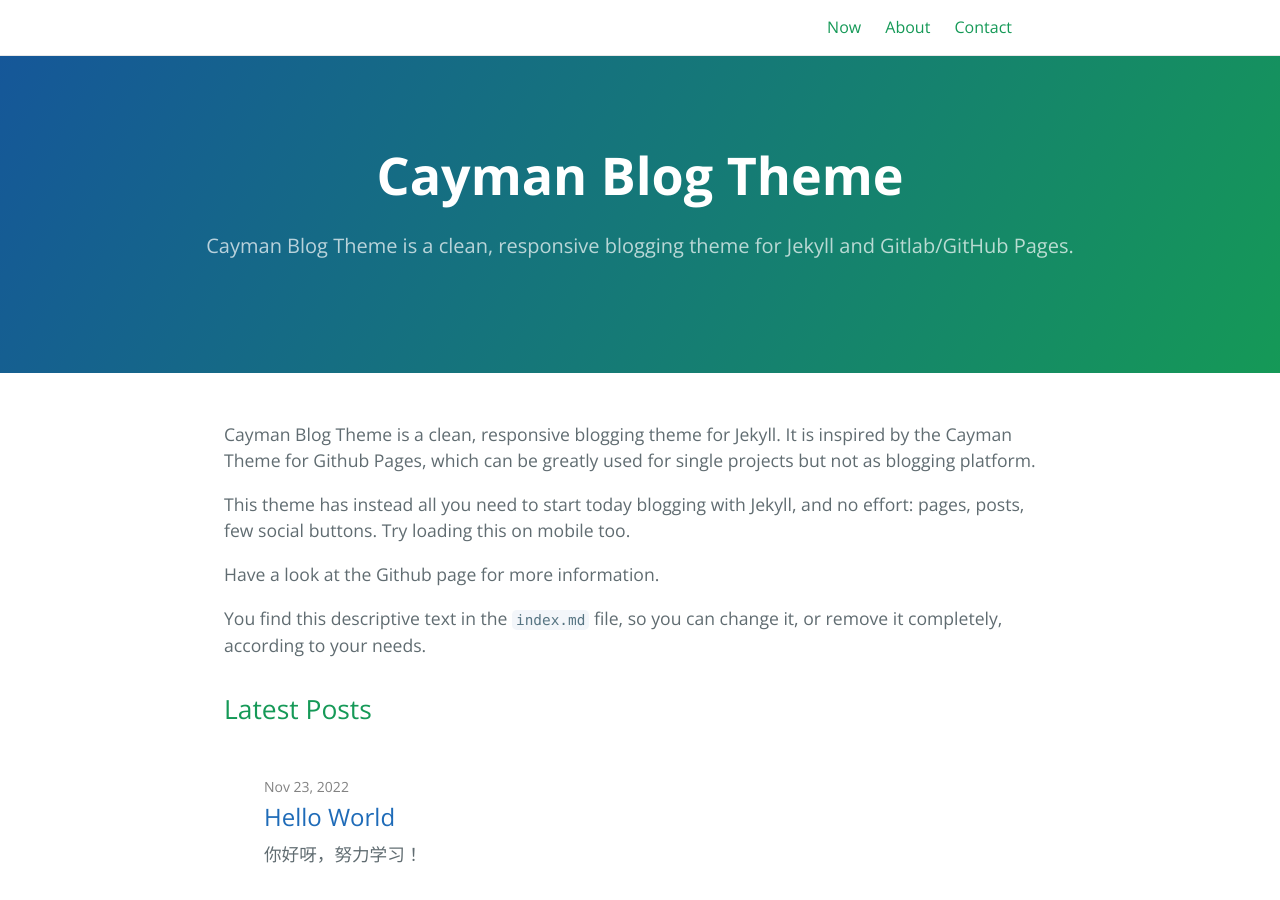
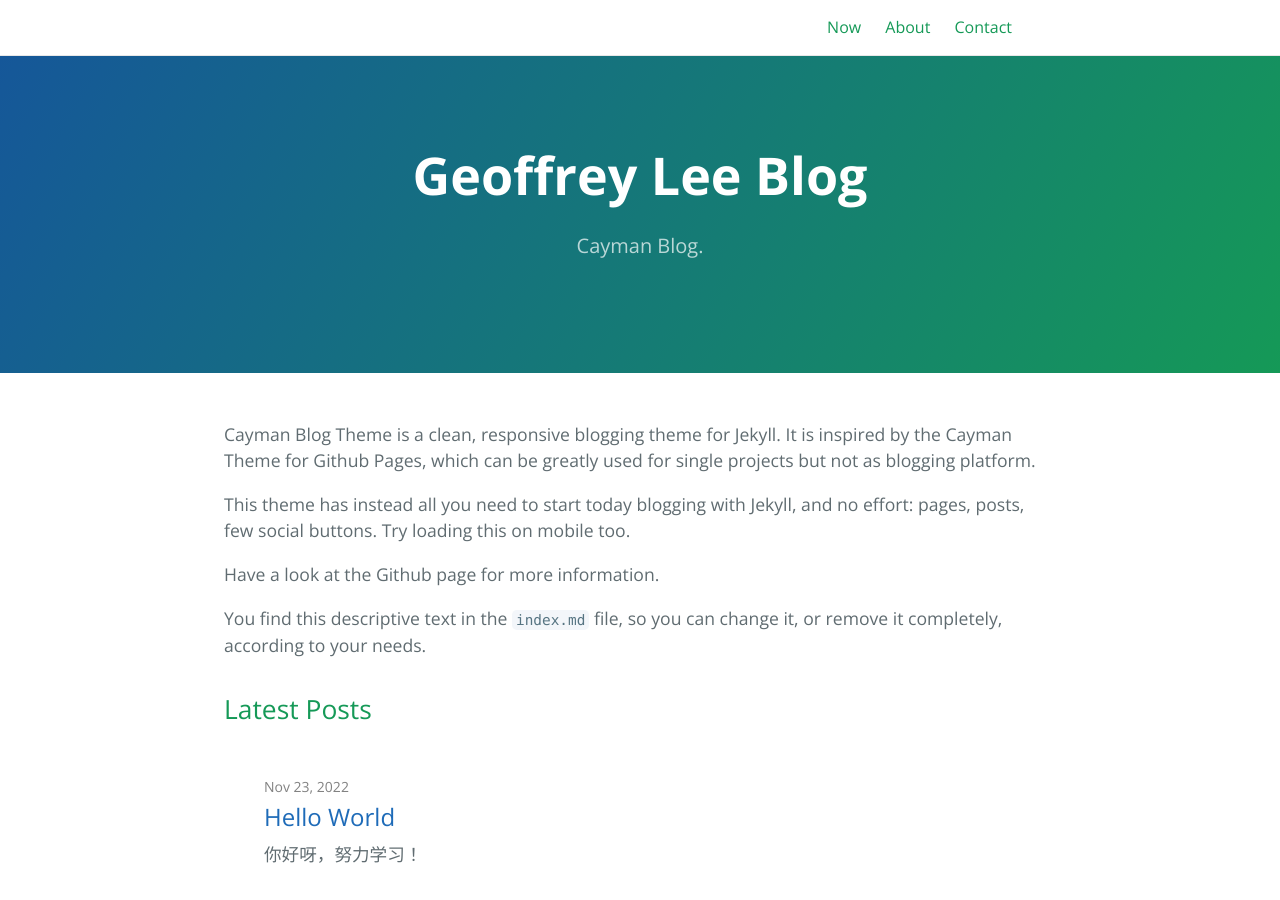
Before and after one commit to sertreet/sertreet.github.io, a Jekyll site: the page built from index.md, in a window 1280 px wide and 900 px high. Built offline with Jekyll 4.4.1, drawn with Linux system fonts in a browser that asks for light colours.

Commit message:
Update _config.yml

```diff
--- a/_config.yml
+++ b/_config.yml
@@ -1,5 +1,5 @@
-title: Cayman Blog Theme
-description: Cayman Blog Theme is a clean, responsive blogging theme for Jekyll and Gitlab/GitHub Pages.
+title: Geoffrey Lee Blog
+description: Cayman Blog.
 show_downloads: true
 
 baseurl: "" # change this to the subpath of your site, e.g. /blog. Leave it empty if you don't need it.
```
